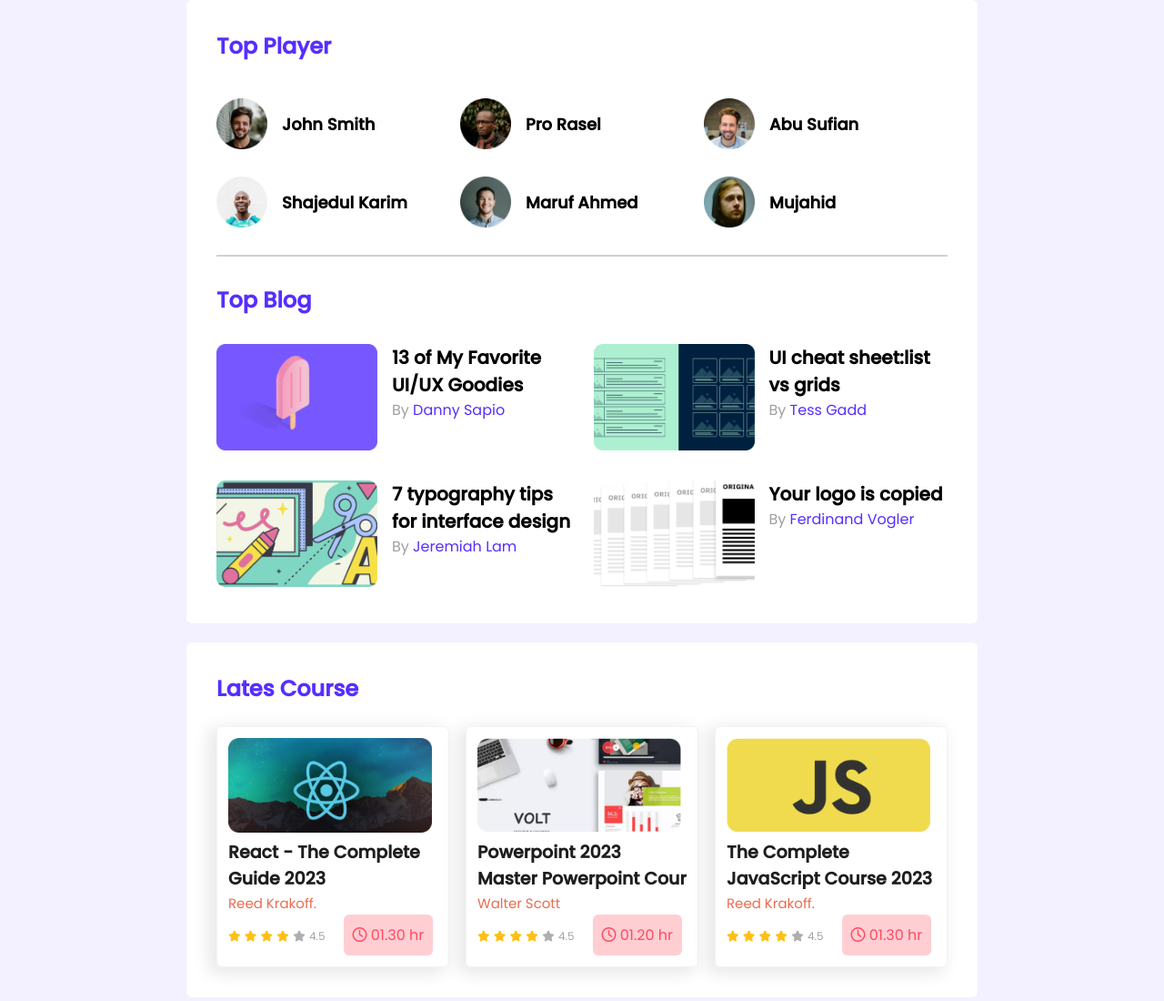
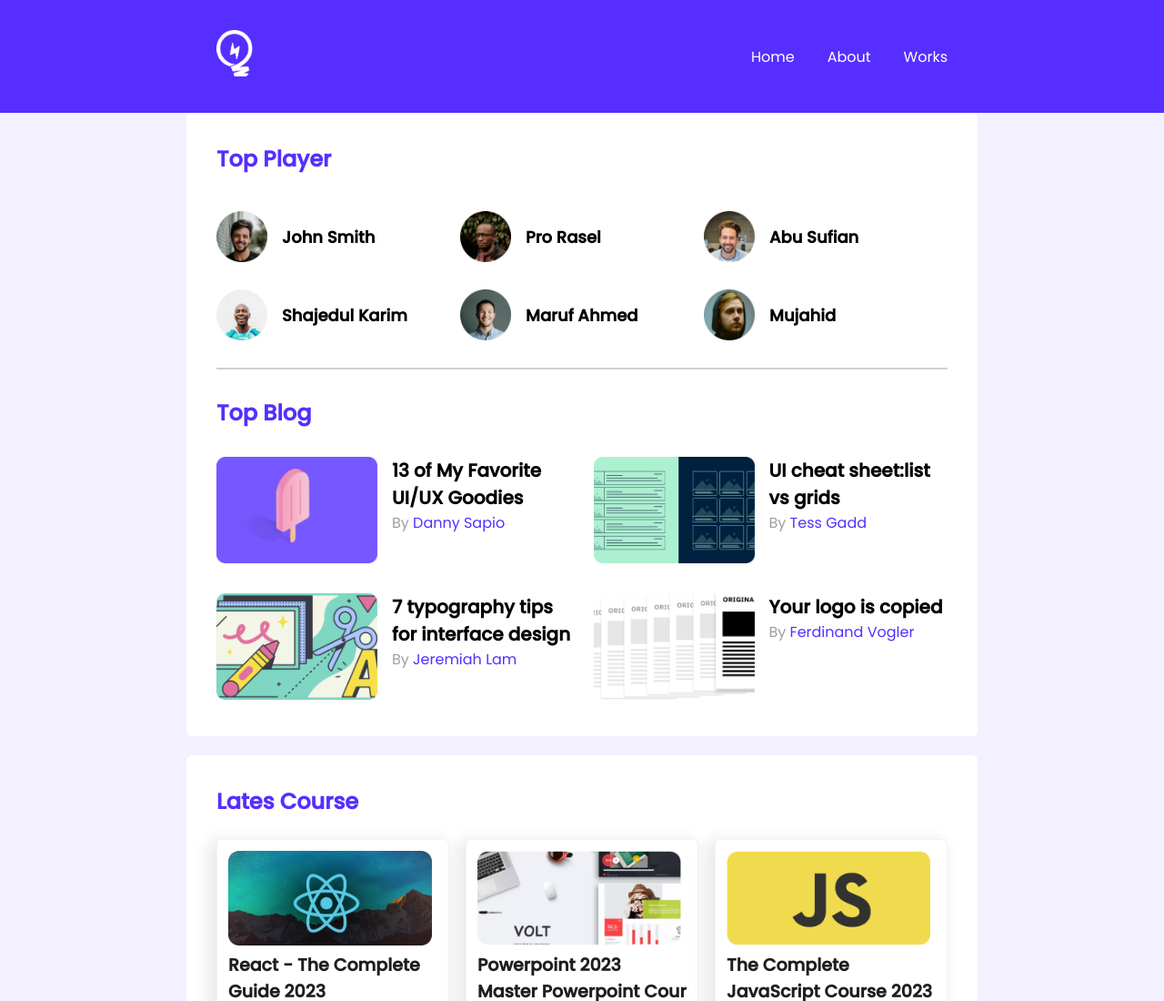
Before and after one commit to Antorkarmokar28/leader-broad-css-3, a plain HTML site: page index.html in a window 1280 px wide. Shown: the top 1100 px of the page at 91% size. Drawn offline with Linux system fonts and the light colour scheme; a web font is replaced by a local one.

Commit message:
header section and stysheet modify

```diff
--- a/index.html
+++ b/index.html
@@ -12,8 +12,8 @@
 </head>
 <body>
     <!-- header start -->
-    <!-- <header class="header">
-        <div class="header-container">
+    <header class="header">
+        <div class="header-container container">
             <div class="logo-inner">
                 <img src="images/icons/logo.png" alt="">
             </div>
@@ -25,7 +25,7 @@
                 </ul>
             </div>
         </div>
-    </header> -->
+    </header>
     <!-- header end -->
     <!-- main start -->
     <main>
--- a/styles/style.css
+++ b/styles/style.css
@@ -23,6 +23,35 @@
 }
 hr{
     border: 1px solid #D1D1D1;
+}
+/* ----------------
+    header style
+---------------- */
+.header{
+    display: flex;
+    justify-content: center;
+    background-color: #562EFF;
+}
+.header-container{
+    background-color: #562EFF;
+    display: flex;
+    justify-content: space-between;
+    align-items: center;
+}
+.logo-inner img{
+    width: 40px;
+    height: 51px;
+}
+.menu-inner ul{
+    display: flex;
+    gap: 36px;
+}
+.menu-inner ul li{
+    list-style: none;
+}
+.menu-inner ul li a{
+    text-decoration: none;
+    color: #FFFFFF;
 }
 /* top player section style */
 .top-player{
```
